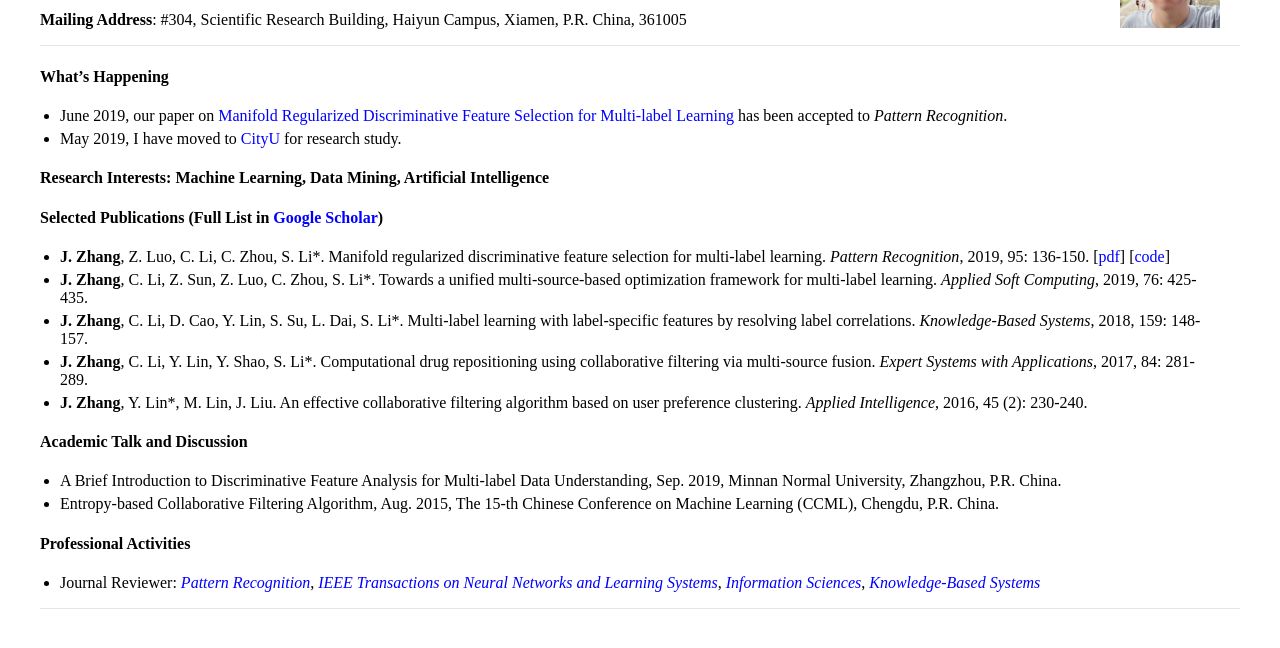
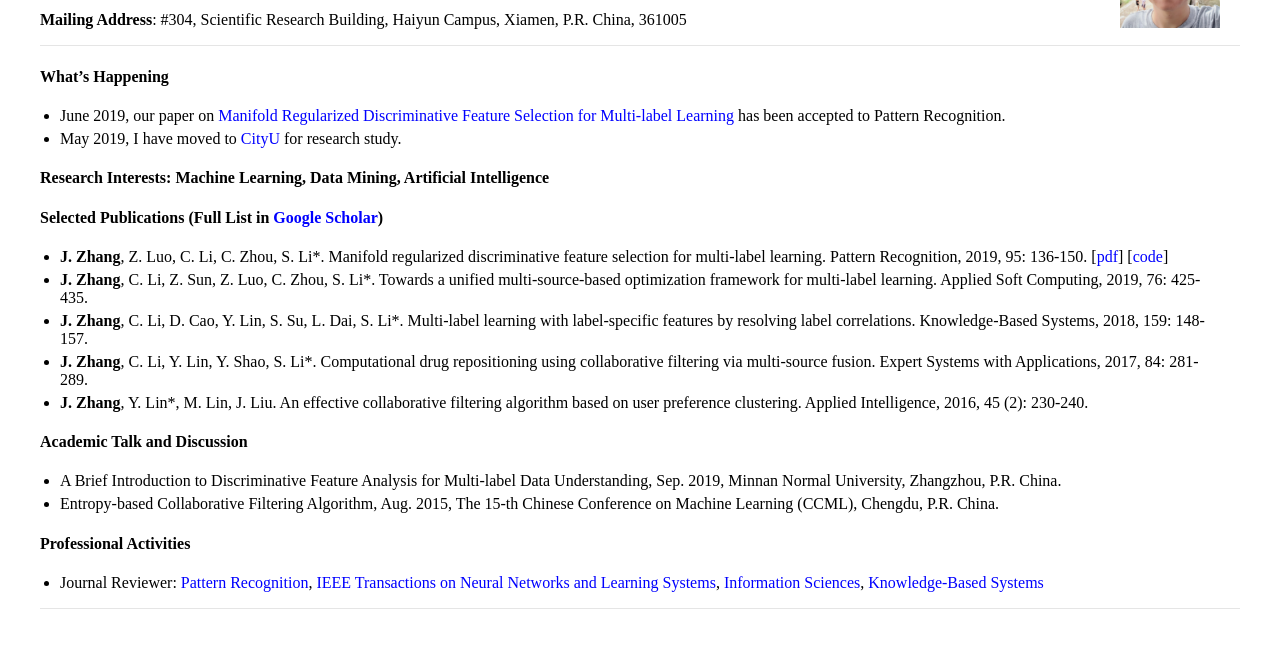
Before and after one commit to jiazhang-ml/jiazhang-ml.github.io, a Jekyll site: the page built from index.md, in a window 1280 px wide, cut to the strip 228-876 px from the top of the page. Built offline with Jekyll 4.4.1, drawn with Linux system fonts in a browser that asks for light colours.

```diff
--- a/index.md
+++ b/index.md
@@ -16,18 +16,18 @@ I am currently working towards the Ph.D. degree in the Artificial Intelligence D
 
 #### What's Happening
 
-* June 2019, our paper on [Manifold Regularized Discriminative Feature Selection for Multi-label Learning](https://www.sciencedirect.com/science/article/pii/S0031320319302341) has been accepted to *Pattern Recognition*.
+* June 2019, our paper on [Manifold Regularized Discriminative Feature Selection for Multi-label Learning](https://www.sciencedirect.com/science/article/pii/S0031320319302341) has been accepted to Pattern Recognition.
 * May 2019, I have moved to [CityU](https://www.cityu.edu.hk/) for research study.
 
 #### Research Interests: Machine Learning, Data Mining, Artificial Intelligence
 
 #### Selected Publications (Full List in [Google Scholar](https://scholar.google.com.hk/citations?user=yBaTk-gAAAAJ&hl=en))
 
-* **J. Zhang**, Z. Luo, C. Li, C. Zhou, S. Li\*. Manifold regularized discriminative feature selection for multi-label learning. *Pattern Recognition*, 2019, 95: 136-150. [[pdf](1-s2.0-S0031320319302341-main.pdf)] [[code](MDFS-master.zip)]
-* **J. Zhang**, C. Li, Z. Sun, Z. Luo, C. Zhou, S. Li\*. Towards a unified multi-source-based optimization framework for multi-label learning. *Applied Soft Computing*, 2019, 76: 425-435.
-* **J. Zhang**, C. Li, D. Cao, Y. Lin, S. Su, L. Dai, S. Li\*. Multi-label learning with label-specific features by resolving label correlations. *Knowledge-Based Systems*, 2018, 159: 148-157.
-* **J. Zhang**, C. Li, Y. Lin, Y. Shao, S. Li\*. Computational drug repositioning using collaborative filtering via multi-source fusion. *Expert Systems with Applications*, 2017, 84: 281-289.
-* **J. Zhang**, Y. Lin\*, M. Lin, J. Liu. An effective collaborative filtering algorithm based on user preference clustering. *Applied Intelligence*, 2016, 45 (2): 230-240.
+* **J. Zhang**, Z. Luo, C. Li, C. Zhou, S. Li\*. Manifold regularized discriminative feature selection for multi-label learning. Pattern Recognition, 2019, 95: 136-150. [[pdf](1-s2.0-S0031320319302341-main.pdf)] [[code](MDFS-master.zip)]
+* **J. Zhang**, C. Li, Z. Sun, Z. Luo, C. Zhou, S. Li\*. Towards a unified multi-source-based optimization framework for multi-label learning. Applied Soft Computing, 2019, 76: 425-435.
+* **J. Zhang**, C. Li, D. Cao, Y. Lin, S. Su, L. Dai, S. Li\*. Multi-label learning with label-specific features by resolving label correlations. Knowledge-Based Systems, 2018, 159: 148-157.
+* **J. Zhang**, C. Li, Y. Lin, Y. Shao, S. Li\*. Computational drug repositioning using collaborative filtering via multi-source fusion. Expert Systems with Applications, 2017, 84: 281-289.
+* **J. Zhang**, Y. Lin\*, M. Lin, J. Liu. An effective collaborative filtering algorithm based on user preference clustering. Applied Intelligence, 2016, 45 (2): 230-240.
 
 #### Academic Talk and Discussion
 
@@ -36,4 +36,4 @@ I am currently working towards the Ph.D. degree in the Artificial Intelligence D
 
 #### Professional Activities
 
-* Journal Reviewer: [*Pattern Recognition*](https://www.journals.elsevier.com/pattern-recognition/), [*IEEE Transactions on Neural Networks and Learning Systems*](https://mc.manuscriptcentral.com/tnnls), [*Information Sciences*](https://www.journals.elsevier.com/information-sciences), [*Knowledge-Based Systems*](https://www.journals.elsevier.com/knowledge-based-systems)
+* Journal Reviewer: [Pattern Recognition](https://www.journals.elsevier.com/pattern-recognition/), [IEEE Transactions on Neural Networks and Learning Systems](https://mc.manuscriptcentral.com/tnnls), [Information Sciences](https://www.journals.elsevier.com/information-sciences), [Knowledge-Based Systems](https://www.journals.elsevier.com/knowledge-based-systems)
```
